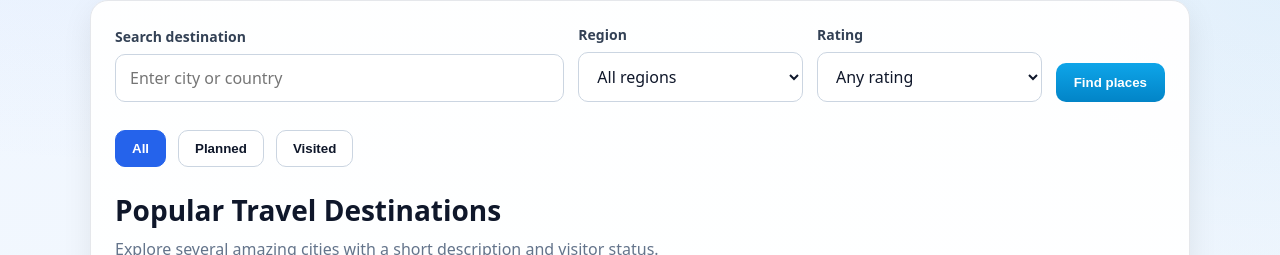
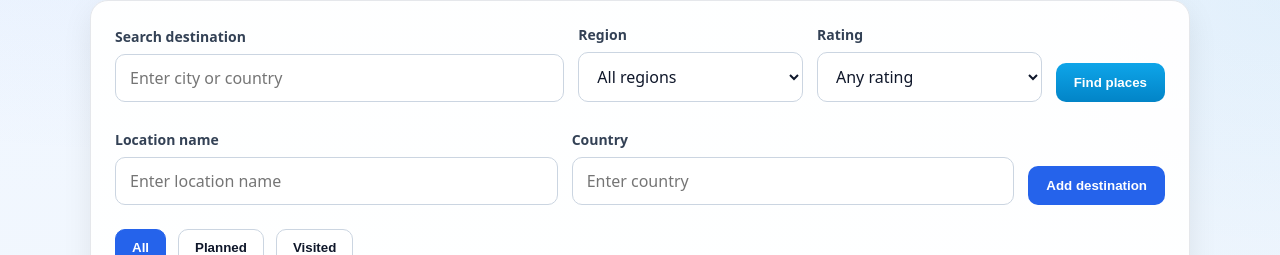
Before and after one commit to dimamedvid/My-Travel-Destinations-, a React (Vite) app: page / in a window 1280 px wide. Shown: the part 158-413 px from the top of the page. Built offline with nearby package versions, Linux system fonts and the light colour scheme.

Commit message:
Implement controlled form for adding destinations

```diff
--- a/src/App.jsx
+++ b/src/App.jsx
@@ -67,6 +67,10 @@ export default function App() {
     );
   }
 
+  function addDestination(newDestination) {
+    setDestinations((prevDestinations) => [...prevDestinations, newDestination]);
+  }
+
   const visitedCount = destinations.filter((destination) => destination.visited).length;
 
   const filteredDestinations = destinations.filter((destination) => {
@@ -88,6 +92,7 @@ export default function App() {
         filter={filter}
         onFilterChange={setFilter}
         onToggleVisited={toggleVisited}
+        onAddDestination={addDestination}
       />
       <Footer />
     </div>
--- /dev/null
+++ b/src/components/DestinationForm.css
@@ -0,0 +1,51 @@
+.destination-form {
+    display: grid;
+    grid-template-columns: 1fr 1fr auto;
+    gap: 14px;
+    margin-bottom: 24px;
+    align-items: end;
+}
+
+.destination-form__group {
+    display: grid;
+    gap: 8px;
+}
+
+.destination-form__label {
+    font-size: 14px;
+    font-weight: 600;
+    color: #334155;
+}
+
+.destination-form__input {
+    width: 100%;
+    padding: 12px 14px;
+    border: 1px solid #cbd5e1;
+    border-radius: 10px;
+    background: #ffffff;
+    color: #0f172a;
+    font: inherit;
+    outline: none;
+    transition: border-color 0.2s ease, box-shadow 0.2s ease;
+}
+
+.destination-form__input:focus {
+    border-color: #2563eb;
+    box-shadow: 0 0 0 3px rgba(37, 99, 235, 0.15);
+}
+
+.destination-form__button {
+    padding: 12px 18px;
+    border: none;
+    border-radius: 10px;
+    background: #2563eb;
+    color: #ffffff;
+    font-weight: 700;
+    cursor: pointer;
+}
+
+@media (max-width: 768px) {
+    .destination-form {
+        grid-template-columns: 1fr;
+    }
+}
--- /dev/null
+++ b/src/components/DestinationForm.jsx
@@ -0,0 +1,66 @@
+import { useState } from 'react';
+import './DestinationForm.css';
+
+export default function DestinationForm({ onAddDestination }) {
+  const [name, setName] = useState('');
+  const [country, setCountry] = useState('');
+
+  function handleSubmit(e) {
+    e.preventDefault();
+
+    if (!name.trim()) return;
+    if (!country.trim()) return;
+
+    const newDestination = {
+      id: Date.now(),
+      name: name.trim(),
+      country: country.trim(),
+      image:
+        'https://images.unsplash.com/photo-1507525428034-b723cf961d3e?auto=format&fit=crop&w=1200&q=80',
+      description: 'Newly added travel destination.',
+      rating: 4.5,
+      visited: false,
+    };
+
+    onAddDestination(newDestination);
+
+    setName('');
+    setCountry('');
+  }
+
+  return (
+    <form className="destination-form" onSubmit={handleSubmit}>
+      <div className="destination-form__group">
+        <label className="destination-form__label" htmlFor="destination-name">
+          Location name
+        </label>
+        <input
+          className="destination-form__input"
+          id="destination-name"
+          type="text"
+          placeholder="Enter location name"
+          value={name}
+          onChange={(e) => setName(e.target.value)}
+        />
+      </div>
+
+      <div className="destination-form__group">
+        <label className="destination-form__label" htmlFor="destination-country">
+          Country
+        </label>
+        <input
+          className="destination-form__input"
+          id="destination-country"
+          type="text"
+          placeholder="Enter country"
+          value={country}
+          onChange={(e) => setCountry(e.target.value)}
+        />
+      </div>
+
+      <button className="destination-form__button" type="submit">
+        Add destination
+      </button>
+    </form>
+  );
+}
--- a/src/components/Main.jsx
+++ b/src/components/Main.jsx
@@ -1,4 +1,5 @@
 import CitySearch from './CitySearch.jsx';
+import DestinationForm from './DestinationForm.jsx';
 import CityList from './CityList.jsx';
 import './Main.css';
 
@@ -7,11 +8,13 @@ export default function Main({
   filter,
   onFilterChange,
   onToggleVisited,
+  onAddDestination,
 }) {
   return (
     <main className="main">
       <section className="panel">
         <CitySearch />
+        <DestinationForm onAddDestination={onAddDestination} />
 
         <div className="filter-bar">
           <button
```
